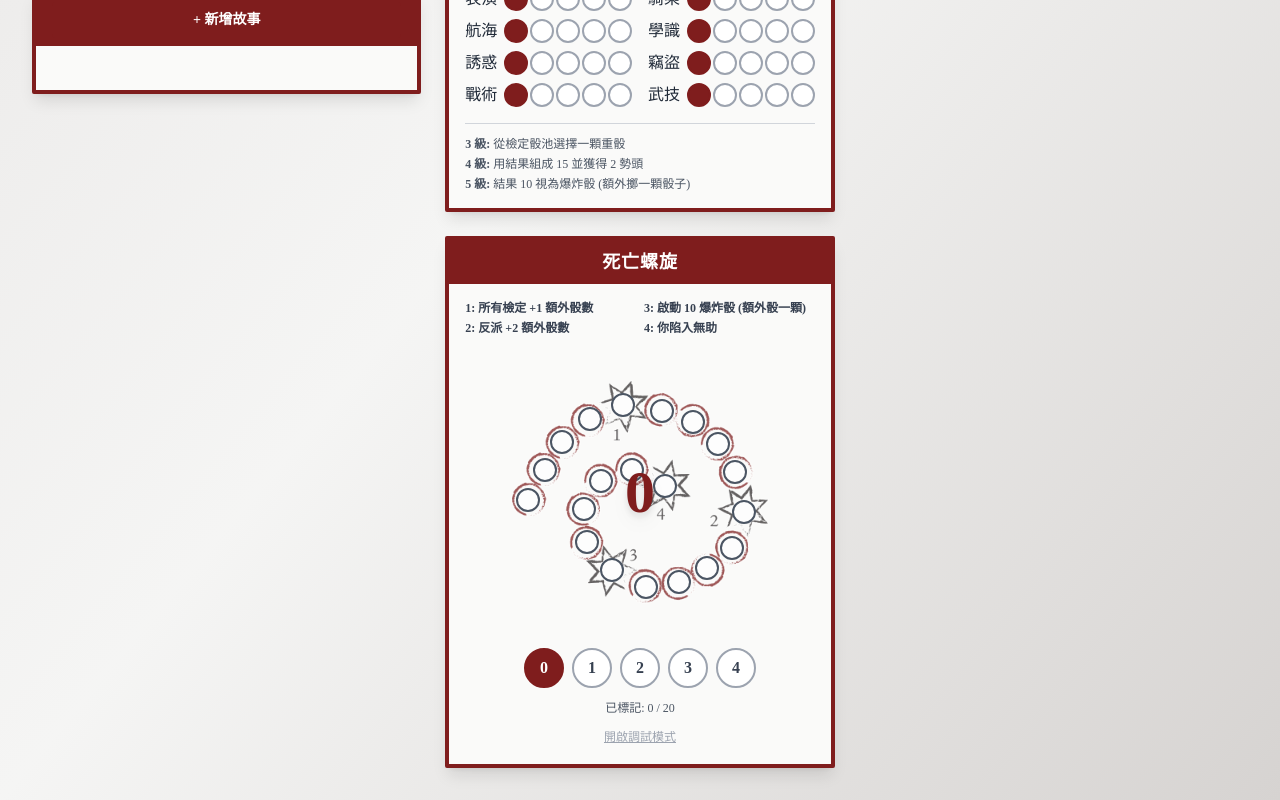
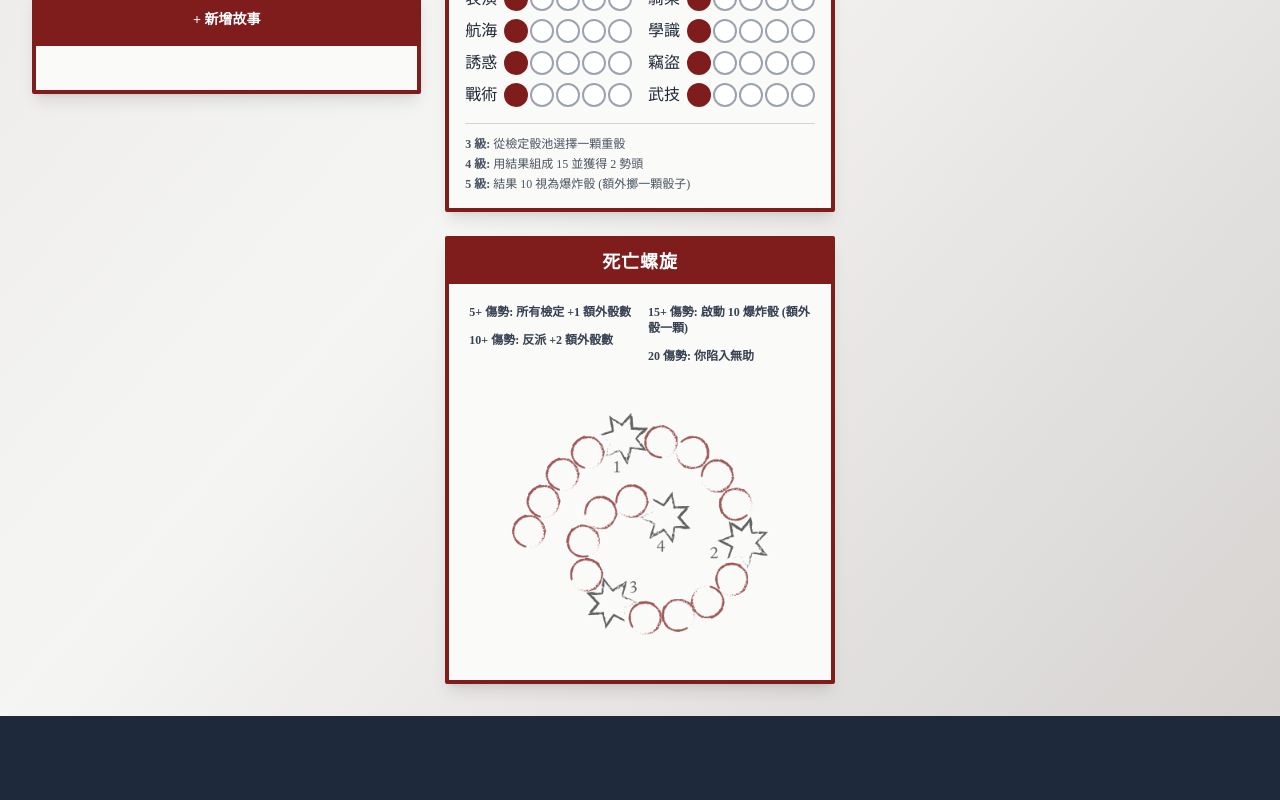
Before and after one commit to SassTTRPGtools/7thsea2nd, a Nuxt app: page /2ndCharacter in a window 1280 px wide. Shown: the part 803-1603 px from the top of the page. After the commit the page ends 1519 px from the top, so only its background shows below. Built offline with nearby package versions, Linux system fonts and the light colour scheme; a web font is replaced by a local one.

Commit message:
死亡螺旋

```diff
--- a/app/components/DeathSpiralSection.vue
+++ b/app/components/DeathSpiralSection.vue
@@ -8,12 +8,48 @@
       <!-- 傷勢等級說明 -->
       <div class="grid grid-cols-2 gap-2 mb-4 text-xs">
         <div class="space-y-1">
-          <div class="font-semibold text-gray-700">1: 所有檢定 +1 額外骰數</div>
-          <div class="font-semibold text-gray-700">2: 反派 +2 額外骰數</div>
+          <div
+            :class="[
+              'font-semibold p-1 rounded transition-all',
+              characterStore.markedDramaticWounds >= 5
+                ? 'bg-yellow-200 text-yellow-900 border-2 border-yellow-600'
+                : 'text-gray-700'
+            ]"
+          >
+            5+ 傷勢: 所有檢定 +1 額外骰數
+          </div>
+          <div
+            :class="[
+              'font-semibold p-1 rounded transition-all',
+              characterStore.markedDramaticWounds >= 10
+                ? 'bg-orange-200 text-orange-900 border-2 border-orange-600'
+                : 'text-gray-700'
+            ]"
+          >
+            10+ 傷勢: 反派 +2 額外骰數
+          </div>
         </div>
         <div class="space-y-1">
-          <div class="font-semibold text-gray-700">3: 啟動 10 爆炸骰 (額外骰一顆)</div>
-          <div class="font-semibold text-gray-700">4: 你陷入無助</div>
+          <div
+            :class="[
+              'font-semibold p-1 rounded transition-all',
+              characterStore.markedDramaticWounds >= 15
+                ? 'bg-red-200 text-red-900 border-2 border-red-600'
+                : 'text-gray-700'
+            ]"
+          >
+            15+ 傷勢: 啟動 10 爆炸骰 (額外骰一顆)
+          </div>
+          <div
+            :class="[
+              'font-semibold p-1 rounded transition-all',
+              characterStore.markedDramaticWounds >= 20
+                ? 'bg-red-700 text-white border-2 border-red-900 animate-pulse'
+                : 'text-gray-700'
+            ]"
+          >
+            20 傷勢: 你陷入無助
+          </div>
         </div>
       </div>
 
@@ -27,82 +63,47 @@
           <button
             v-for="n in 20"
             :key="n"
-            @click="(e) => handleCircleClick(e, n - 1)"
+            @click="handleCircleClick(n - 1)"
             :class="[
-              'absolute w-6 h-6 rounded-full border-2 transition-all',
-              characterStore.deathSpiral.dramaticWounds[n - 1]
-                ? 'bg-red-700 border-red-900'
-                : 'bg-white bg-opacity-60 border-gray-600 hover:border-red-700'
+              'absolute w-6 h-6 wound-mark rounded-full',
+              getWoundLevelClass(n)
             ]"
             :style="getCirclePosition(n - 1)"
-            :title="debugMode ? `圓圈 ${n - 1}` : ''"
           >
+            <span v-if="characterStore.deathSpiral.dramaticWounds[n - 1]" class="slash-mark"></span>
           </button>
         </div>
-
-        <!-- 中心傷勢等級 -->
-        <div class="absolute inset-0 flex items-center justify-center pointer-events-none">
-          <div class="text-6xl font-bold text-red-900 drop-shadow-lg">
-            {{ characterStore.deathSpiral.currentWounds }}
-          </div>
-        </div>
       </div>
-
-      <!-- 傷勢控制 -->
-      <div class="mt-4 flex justify-center gap-2">
-        <button
-          v-for="n in 5"
-          :key="n - 1"
-          @click="setWounds(n - 1)"
-          :class="[
-            'w-10 h-10 rounded-full border-2 font-bold transition-all',
-            (n - 1) === characterStore.deathSpiral.currentWounds
-              ? 'bg-red-900 border-red-900 text-white'
-              : 'bg-white border-gray-400 text-gray-700 hover:border-red-700'
-          ]"
-        >
-          {{ n - 1 }}
-        </button>
-      </div>
-
       <div v-if="characterStore.isHelpless"
            class="mt-3 text-center text-red-700 font-bold text-sm animate-pulse">
         ⚠️ 角色已無助！
-      </div>
-
-      <div class="mt-3 text-center text-xs text-gray-600">
-        已標記: {{ characterStore.markedDramaticWounds }} / 20
-      </div>
-
-      <!-- 調試模式開關 -->
-      <div class="mt-2 text-center">
-        <button
-          @click="debugMode = !debugMode"
-          class="text-xs text-gray-400 hover:text-gray-600 underline"
-        >
-          {{ debugMode ? '關閉' : '開啟' }}調試模式
-        </button>
-        <div v-if="debugMode" class="mt-2 text-xs text-gray-500">
-          💡 按住 Ctrl + 點擊圓圈可在控制台顯示座標
-        </div>
       </div>
     </div>
   </div>
 </template>
 
 <script setup lang="ts">
-import { ref } from 'vue';
 import { useCharacterStore } from '~/stores/characterStore';
 
 const characterStore = useCharacterStore();
-const debugMode = ref(false); // 設為 true 可以看到座標資訊
 
 const setWounds = (level: number) => {
   characterStore.setCurrentWounds(level);
 };
 
-const toggleDramaticWound = (index: number) => {
-  characterStore.toggleDramaticWound(index);
+// 根據傷勢圓圈編號返回對應的高亮樣式
+const getWoundLevelClass = (n: number) => {
+  // 只有在圓圈是 5, 10, 15, 20 時才高亮
+  if (n === 5) {
+    return 'border-2 border-yellow-500 bg-yellow-100';
+  } else if (n === 10) {
+    return 'border-2 border-orange-500 bg-orange-100';
+  } else if (n === 15) {
+    return 'border-2 border-red-500 bg-red-100';
+  } else if (n === 20) {
+    return 'border-2 border-red-700 bg-red-200';
+  }
+  return 'border-2 border-blue-500 bg-blue-200 bg-opacity-50';
 };
 
 // 根據圖片實際位置的精確座標（以百分比表示）
@@ -149,17 +150,111 @@ const getCirclePosition = (index: number) => {
   };
 };
 
-// 開發用：按住 Ctrl+點擊可以顯示座標（用於調整）
-const handleCircleClick = (event: MouseEvent, index: number) => {
-  if (event.ctrlKey && debugMode.value) {
-    const target = event.currentTarget as HTMLElement;
-    const parent = target.parentElement as HTMLElement;
-    const rect = parent.getBoundingClientRect();
-    const x = ((event.clientX - rect.left) / rect.width * 100).toFixed(1);
-    const y = ((event.clientY - rect.top) / rect.height * 100).toFixed(1);
-    console.log(`圓圈 ${index}: { left: ${x}, top: ${y} }`);
+// 點擊圓圈處理：連續選擇邏輯
+// 點選第 N 個時，0 到 N 都會被選中
+// 點選比當前更前面的，則會清除後面的選擇
+const handleCircleClick = (index: number) => {
+  const wounds = characterStore.deathSpiral.dramaticWounds;
+
+  // 如果點擊的這個圓圈已經被選中
+  if (wounds[index]) {
+    // 檢查是否有比它更後面的被選中
+    const hasLaterSelected = wounds.slice(index + 1).some(w => w);
+
+    if (hasLaterSelected) {
+      // 如果有更後面的被選中，清除 index+1 之後的所有選擇
+      for (let i = index + 1; i < 20; i++) {
+        if (wounds[i]) {
+          characterStore.toggleDramaticWound(i);
+        }
+      }
+    } else {
+      // 如果沒有更後面的，則取消當前這個（和之前的連續選擇）
+      // 從後往前找到第一個未被選中的位置
+      let lastSelected = index;
+      for (let i = index; i >= 0; i--) {
+        if (!wounds[i]) {
+          break;
+        }
+        lastSelected = i;
+      }
+      // 取消從 lastSelected 到 index 的選擇
+      for (let i = lastSelected; i <= index; i++) {
+        if (wounds[i]) {
+          characterStore.toggleDramaticWound(i);
+        }
+      }
+    }
   } else {
-    toggleDramaticWound(index);
+    // 如果點擊的圓圈還沒被選中，選中從 0 到 index 的所有圓圈
+    for (let i = 0; i <= index; i++) {
+      if (!wounds[i]) {
+        characterStore.toggleDramaticWound(i);
+      }
+    }
   }
 };
 </script>
+
+<style scoped>
+/* 傷勢按鈕基礎樣式 - 透明無背景 */
+.wound-mark {
+  background: transparent;
+  border: none;
+  cursor: pointer;
+}
+
+/* 刀劃痕跡效果 */
+.slash-mark {
+  position: absolute;
+  inset: 0;
+  display: flex;
+  align-items: center;
+  justify-content: center;
+  pointer-events: none;
+}
+
+.slash-mark::before,
+.slash-mark::after {
+  content: '';
+  position: absolute;
+  background: linear-gradient(90deg,
+    transparent 0%,
+    rgba(139, 0, 0, 0.9) 20%,
+    rgba(185, 28, 28, 1) 50%,
+    rgba(139, 0, 0, 0.9) 80%,
+    transparent 100%
+  );
+  box-shadow:
+    0 0 3px rgba(220, 38, 38, 0.9),
+    0 0 6px rgba(185, 28, 28, 0.6);
+}
+
+/* 主要斜線 - 從左上到右下 */
+.slash-mark::before {
+  width: 160%;
+  height: 2.5px;
+  transform: rotate(-45deg);
+  animation: slashAppear 0.25s ease-out;
+}
+
+/* 次要斜線 - 從右上到左下 */
+.slash-mark::after {
+  width: 140%;
+  height: 2px;
+  transform: rotate(45deg);
+  opacity: 0.7;
+  animation: slashAppear 0.3s ease-out;
+}
+
+/* 刀劃出現動畫 */
+@keyframes slashAppear {
+  from {
+    width: 0;
+    opacity: 0;
+  }
+  to {
+    opacity: 1;
+  }
+}
+</style>
```
